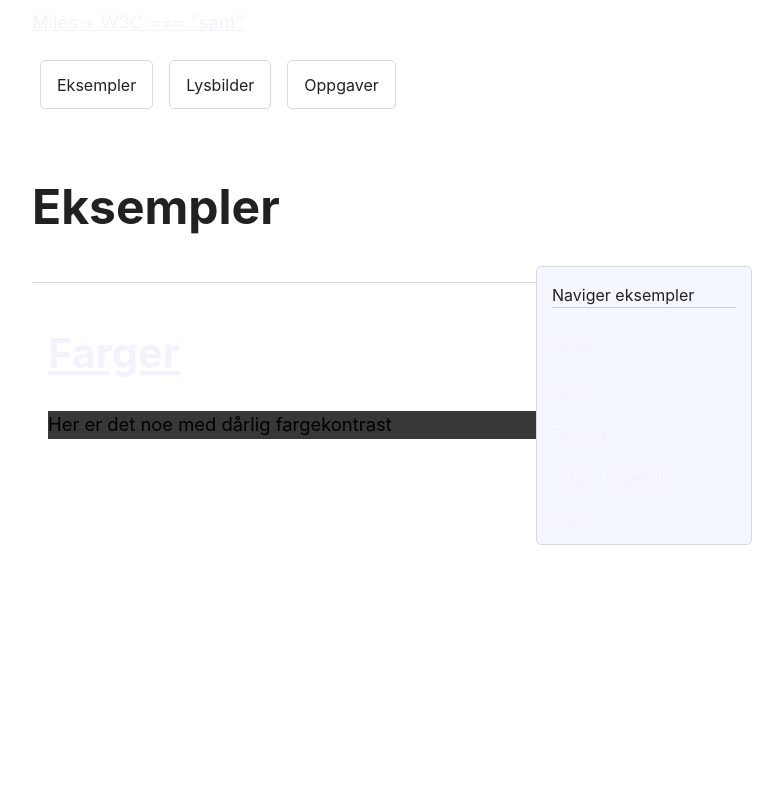
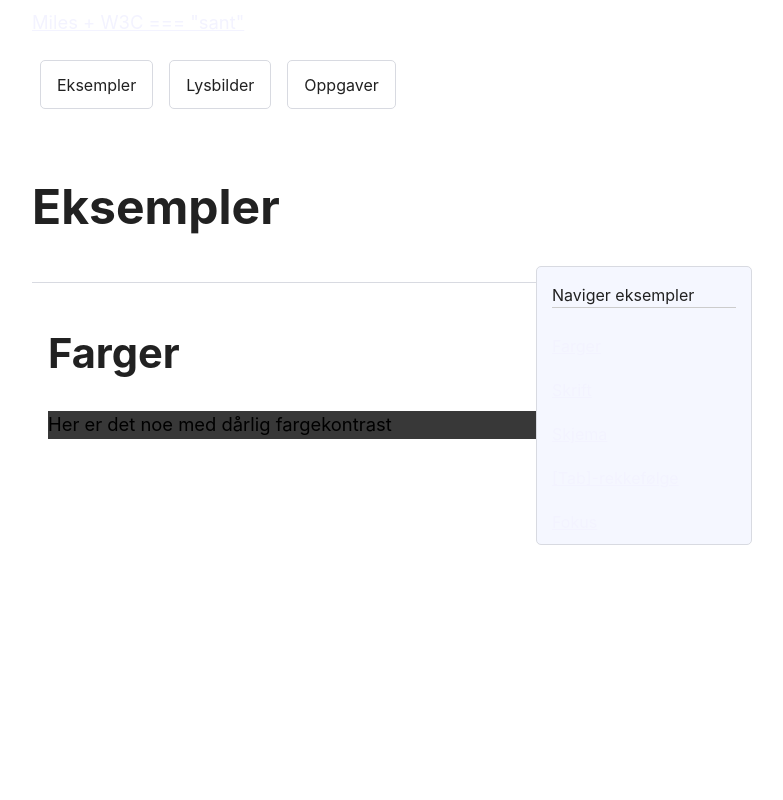
Before and after one commit to skaihigh/uu-workshop, a React (Vite) app in the folder uu-workshop/: page /eksempler in a window 1280 px wide. Shown: the top 800 px of the page, without its empty margins (248-1031 px from the left). Built offline with nearby package versions, Linux system fonts and the light colour scheme.

Commit message:
cool navigation, even cooler

```diff
--- a/uu-workshop/src/components/SiteSection.tsx
+++ b/uu-workshop/src/components/SiteSection.tsx
@@ -14,9 +14,7 @@ export function SiteSection({
   return (
     <>
       <section>
-        <a id={anchorName} href={`#${anchorName}`} title={title}>
-          <h2>{title}</h2>
-        </a>
+        <h2 id={anchorName}>{title}</h2>
         {children}
       </section>
     </>
```
